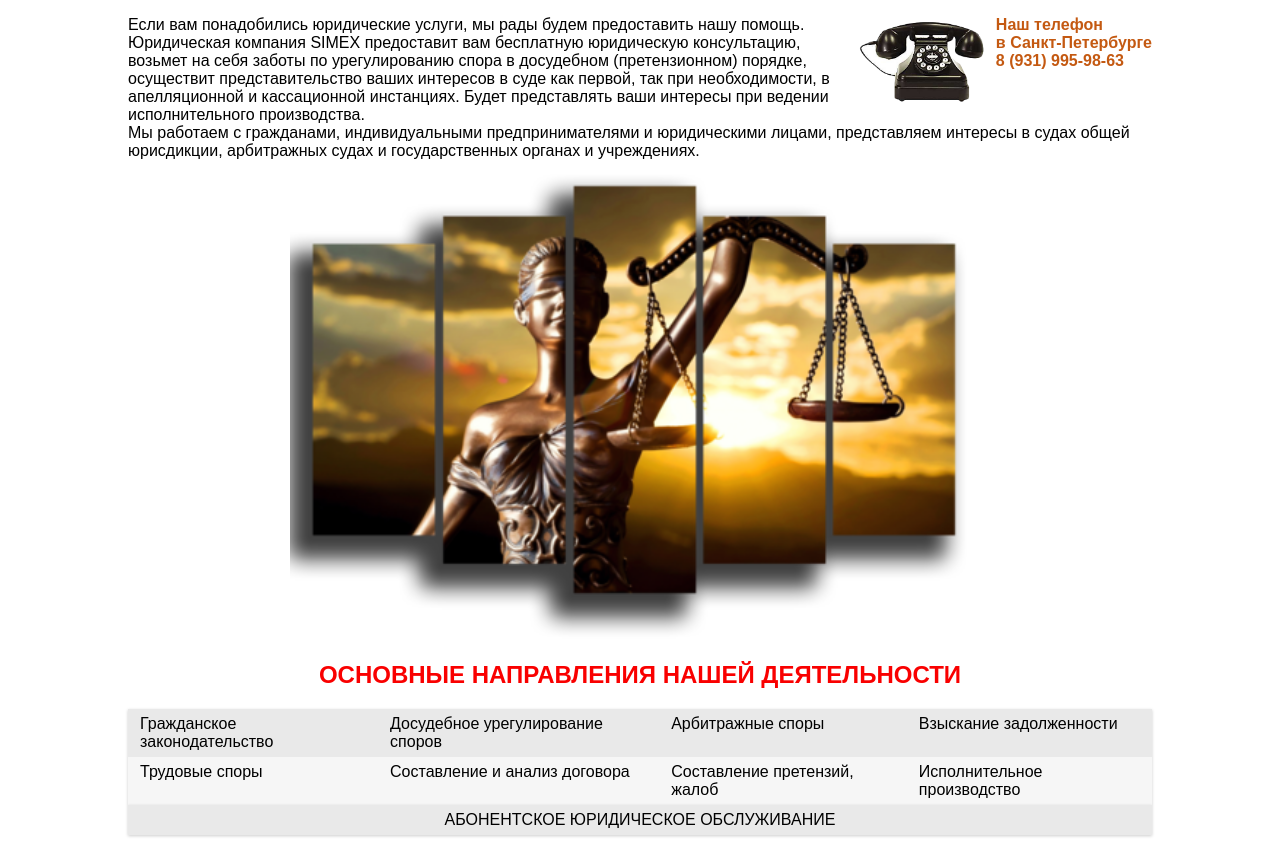
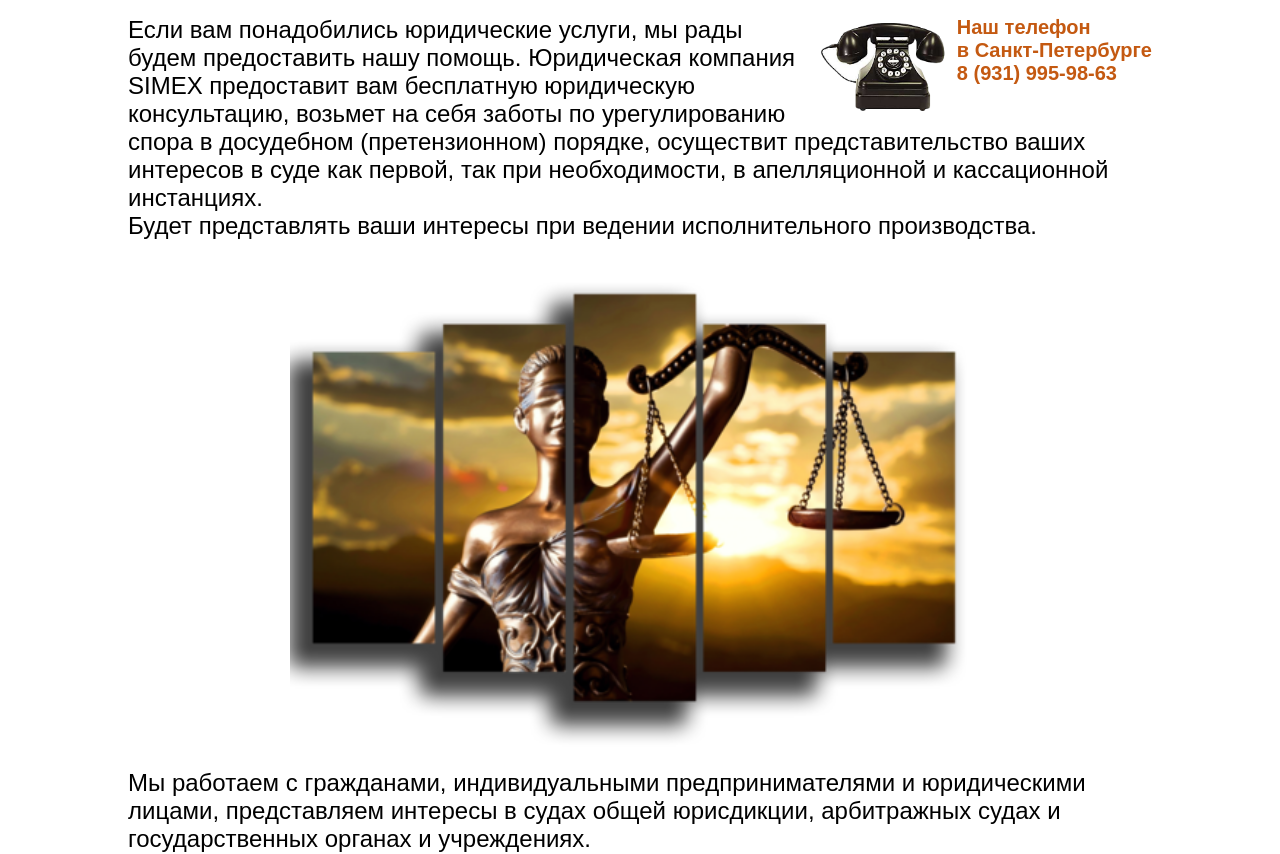
Before and after one commit to SupWithCancer/webthing, a plain HTML site: page index.html in a window 1280 px wide. Shown: the part 104-958 px from the top of the page. Drawn offline with Linux system fonts and the light colour scheme.

Commit message:
Add files via upload

```diff
--- a/index.html
+++ b/index.html
@@ -19,14 +19,15 @@
 		<div id="root">
 			<div style="margin-top: 20px">
 				<div class="container" style="float: right; color: #c45911; font-weight: 800">
-					<img src="assets/phone.png" style="width: 130px; margin-right: 10px" />
+					<img src="assets/phone.png" style="width: 130px;height: 100px; margin-right: 10px" />
 					Наш телефон<br />в Санкт-Петербурге <br />8 (931) 995-98-63
 				</div>
 				Если вам понадобились юридические услуги, мы рады будем предоставить нашу помощь. Юридическая компания SIMEX предоставит вам бесплатную юридическую консультацию, возьмет на себя заботы по урегулированию спора в досудебном
-				(претензионном) порядке, осуществит представительство ваших интересов в суде как первой, так при необходимости, в апелляционной и кассационной инстанциях. Будет представлять ваши интересы при ведении исполнительного производства.
-				<br />Мы работаем с гражданами, индивидуальными предпринимателями и юридическими лицами, представляем интересы в судах общей юрисдикции, арбитражных судах и государственных органах и учреждениях.
+				(претензионном) порядке, осуществит представительство ваших интересов в суде как первой, так при необходимости, в апелляционной и кассационной инстанциях. <br />Будет представлять ваши интересы при ведении исполнительного производства.
+				<br />	<br />
 			</div>
 			<img class="full-img" src="assets/nemesis.png" />
+			<div style="margin-top: 20px; align-items: right;"> Мы работаем с гражданами, индивидуальными предпринимателями и юридическими лицами, представляем интересы в судах общей юрисдикции, арбитражных судах и государственных органах и учреждениях.	</div>
 			<h2>ОСНОВНЫЕ НАПРАВЛЕНИЯ НАШЕЙ ДЕЯТЕЛЬНОСТИ</h2>
 			<div class="table" style="margin-bottom: 0">
 				<div class="row">
--- a/style.css
+++ b/style.css
@@ -17,6 +17,8 @@ body {
 	width: 100%;
 	padding-top: 100px;
 	font-family: "Comfortaa", sans-serif;
+	line-height: 1,5em;
+
 }
 
 #root {
@@ -24,6 +26,7 @@ body {
 	flex-direction: column;
 	align-items: center;
 	width: 80%;
+	font-size: 24px;
 }
 
 a {
@@ -38,6 +41,7 @@ h2 {
 
 .container {
 	display: flex;
+	font-size: 20px;
 }
 
 header {
@@ -96,12 +100,16 @@ header a:hover::after {
 	margin: 0 0 40px 0;
 	width: 100%;
 	box-shadow: 0 1px 3px rgba(0, 0, 0, 0.2);
+	font-size: 20px;
+	font-weight: bold;
+
 }
 
 .row {
 	display: table-row;
 	color: #000;
 	background: #f6f6f6;
+	outline: #1f1f1f;
 }
 .row:nth-of-type(odd) {
 	background: #e9e9e9;
@@ -123,6 +131,7 @@ header a:hover::after {
 .cell {
 	padding: 6px 12px;
 	display: table-cell;
+
 }
 
 .cell.top {
```
